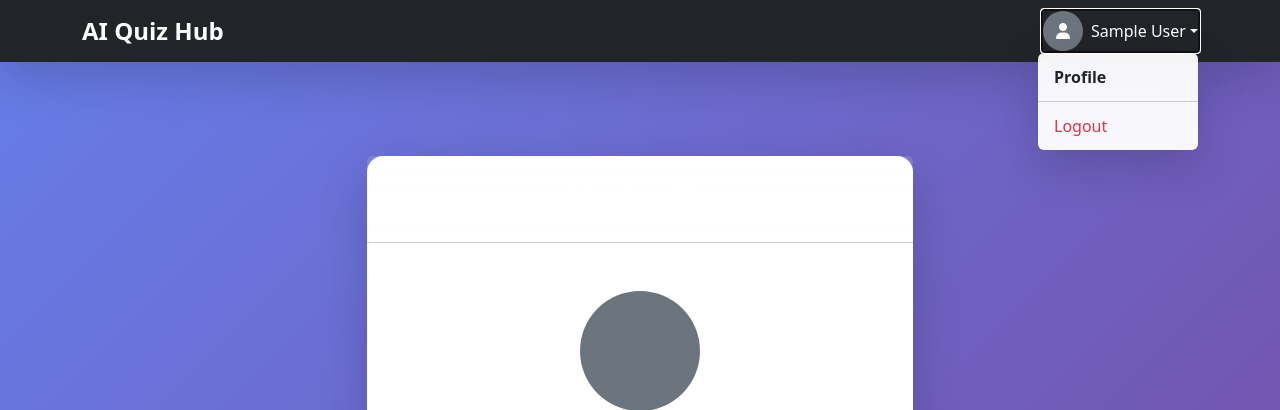
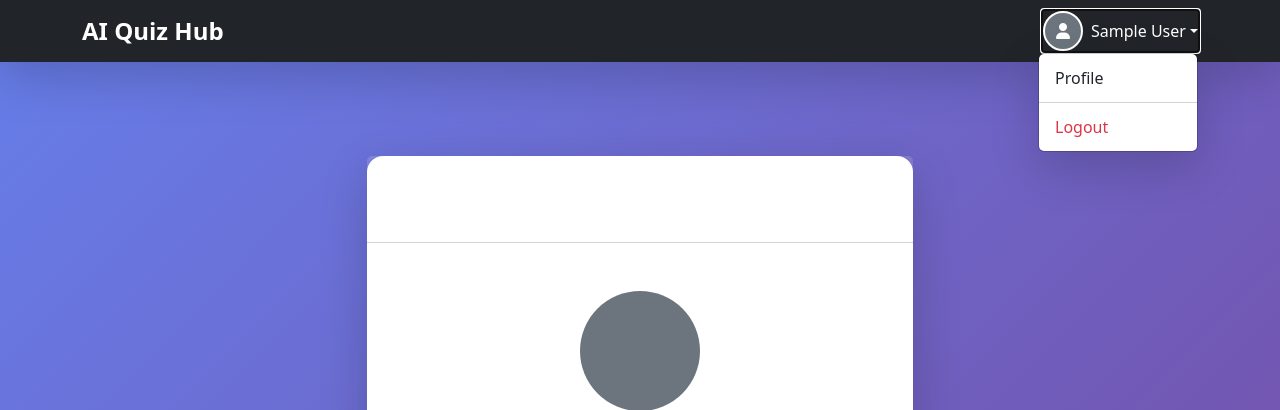
Before and after one commit to Akshaykumarpv03/AI-Powered-Quiz-Hub, a Django app: page /profile/ in a window 1280 px wide, after a click that opens the changed part. Shown: the top 410 px of the page. Run offline with Django 5.2, Linux system fonts and the light colour scheme; the visitor is signed in with stand-in values (Sample User, id 1); parts of the project's set-up code (start-up, migrations or seed data) failed here and were passed over.

Commit message:
Milestone 1 Completed

```diff
--- a/apps/users/urls.py
+++ b/apps/users/urls.py
@@ -1,9 +1,13 @@
+# apps/users/urls.py
 from django.urls import path
 from . import views
 
 urlpatterns = [
-    path('register/', views.register, name='register'),
+    # These are the REAL public pages (no login required)
+    path('register/', views.register_view, name='register'),
     path('login/', views.login_view, name='login'),
+
+    # These are protected — redirect if already logged in
     path('logout/', views.logout_view, name='logout'),
     path('profile/', views.profile, name='profile'),
 ]
--- a/apps/users/views.py
+++ b/apps/users/views.py
@@ -1,36 +1,63 @@
+# apps/users/views.py — FINAL & 100% WORKING
 from django.shortcuts import render, redirect
 from django.contrib.auth import login, authenticate, logout
 from django.contrib.auth.decorators import login_required
 from django.contrib import messages
 from .forms import CustomUserCreationForm, ProfileUpdateForm
 
-def register(request):
+
+# ========================
+# PUBLIC: Register (only if NOT logged in)
+# ========================
+def register_view(request):
+    if request.user.is_authenticated:
+        messages.info(request, "You are already logged in!")
+        return redirect('landing')
+
     if request.method == 'POST':
         form = CustomUserCreationForm(request.POST)
         if form.is_valid():
             form.save()
-            messages.success(request, 'Account created! Please login.')
+            messages.success(request, 'Account created successfully! Please login.')
             return redirect('login')
     else:
         form = CustomUserCreationForm()
     return render(request, 'users/register.html', {'form': form})
 
+
+# ========================
+# PUBLIC: Login (only if NOT logged in)
+# ========================
 def login_view(request):
+    if request.user.is_authenticated:
+        messages.info(request, "You are already logged in!")
+        return redirect('landing')
+
     if request.method == 'POST':
         email = request.POST['email']
         password = request.POST['password']
         user = authenticate(request, username=email, password=password)
         if user:
             login(request, user)
+            messages.success(request, f"Welcome back, {user.full_name or user.email}!")
             return redirect('landing')
-        messages.error(request, 'Invalid email or password')
+        else:
+            messages.error(request, 'Invalid email or password')
     return render(request, 'users/login.html')
 
+
+# ========================
+# Logout
+# ========================
 def logout_view(request):
     logout(request)
-    messages.success(request, 'Logged out successfully')
+    messages.success(request, 'You have been logged out')
     return redirect('landing')
 
+
+# ========================
+# PROTECTED: Profile (only logged in)
+# ========================
 @login_required
 def profile(request):
     if request.method == 'POST':
--- a/templates/base.html
+++ b/templates/base.html
@@ -8,8 +8,7 @@
     <link rel="stylesheet" href="https://cdnjs.cloudflare.com/ajax/libs/font-awesome/6.5.0/css/all.min.css">
     <style>
         body { background: linear-gradient(135deg, #667eea 0%, #764ba2 100%); min-height: 100vh; margin: 0; }
-        .avatar-sm { width: 40px; height: 40px; object-fit: cover; }
-        .dropdown-menu { background: rgba(255,255,255,0.95); backdrop-filter: blur(10px); }
+        .avatar-sm { width: 40px; height: 40px; object-fit: cover; border: 2px solid white; }
         .navbar { box-shadow: 0 4px 20px rgba(0,0,0,0.3); }
     </style>
 </head>
@@ -20,37 +19,25 @@
 
             <div class="d-flex align-items-center">
                 {% if user.is_authenticated %}
-                    <!-- Dropdown with Avatar -->
                     <div class="dropdown">
                         <a class="dropdown-toggle d-flex align-items-center text-white text-decoration-none"
                            href="#" role="button" data-bs-toggle="dropdown">
                             {% if user.avatar %}
                                 <img src="{{ user.avatar.url }}" alt="Avatar" class="rounded-circle avatar-sm me-2">
                             {% else %}
-                                <div class="bg-secondary rounded-circle d-flex align-items-center justify-content-center me-2"
-                                     style="width:40px;height:40px;">
+                                <div class="bg-secondary rounded-circle d-flex align-items-center justify-content-center me-2 avatar-sm">
                                     <i class="fas fa-user text-white"></i>
                                 </div>
                             {% endif %}
                             <span class="d-none d-md-inline">{{ user.full_name|default:user.email|truncatechars:15 }}</span>
                         </a>
-
-                        <ul class="dropdown-menu dropdown-menu-end shadow-lg border-0">
-                            <li>
-                                <a class="dropdown-item fw-bold" href="{% url 'profile' %}">
-                                    Profile
-                                </a>
-                            </li>
+                        <ul class="dropdown-menu dropdown-menu-end shadow-lg">
+                            <li><a class="dropdown-item" href="{% url 'profile' %}">Profile</a></li>
                             <li><hr class="dropdown-divider"></li>
-                            <li>
-                                <a class="dropdown-item text-danger" href="{% url 'logout' %}">
-                                    Logout
-                                </a>
-                            </li>
+                            <li><a class="dropdown-item text-danger" href="{% url 'logout' %}">Logout</a></li>
                         </ul>
                     </div>
                 {% else %}
-                    <!-- Not logged in -->
                     <a href="{% url 'login' %}" class="btn btn-outline-light me-2">Login</a>
                     <a href="{% url 'register' %}" class="btn btn-light">Register</a>
                 {% endif %}
@@ -67,7 +54,6 @@
                 </div>
             {% endfor %}
         {% endif %}
-
         {% block content %}{% endblock %}
     </div>
 
```
